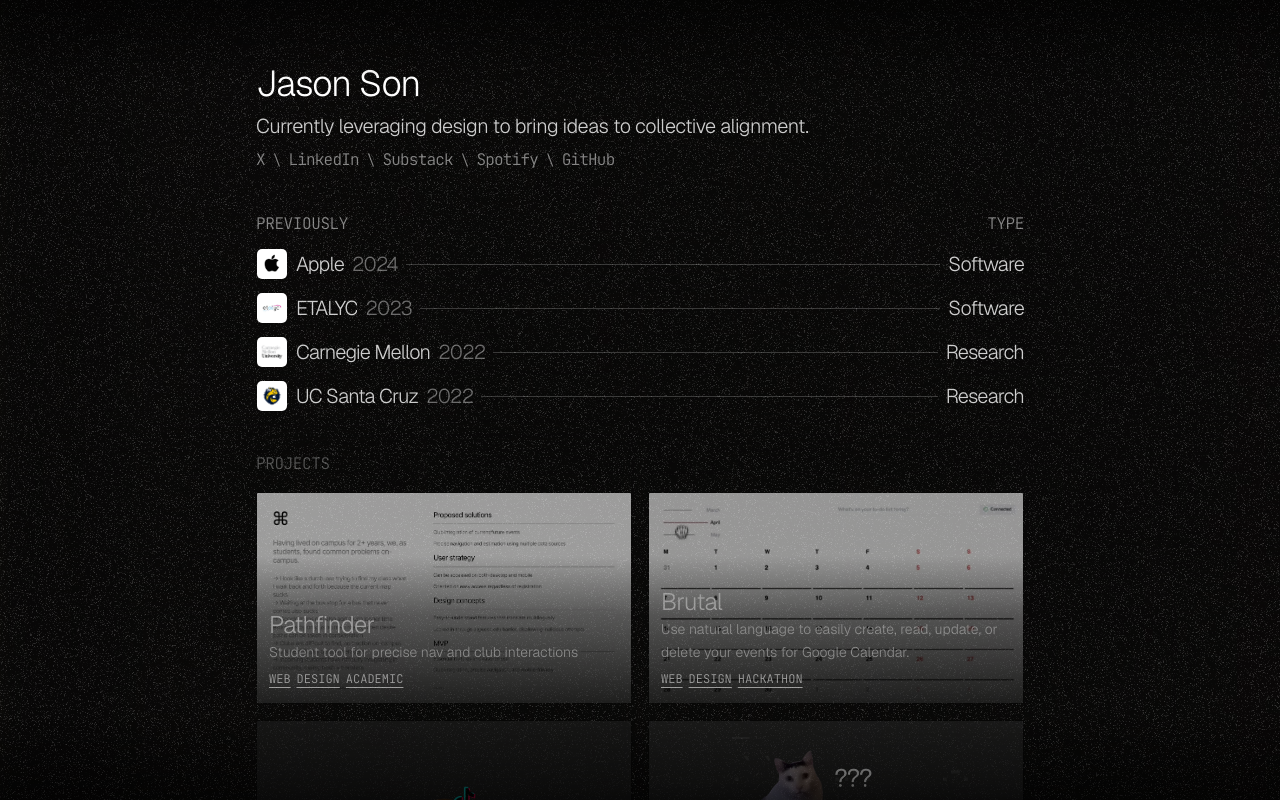
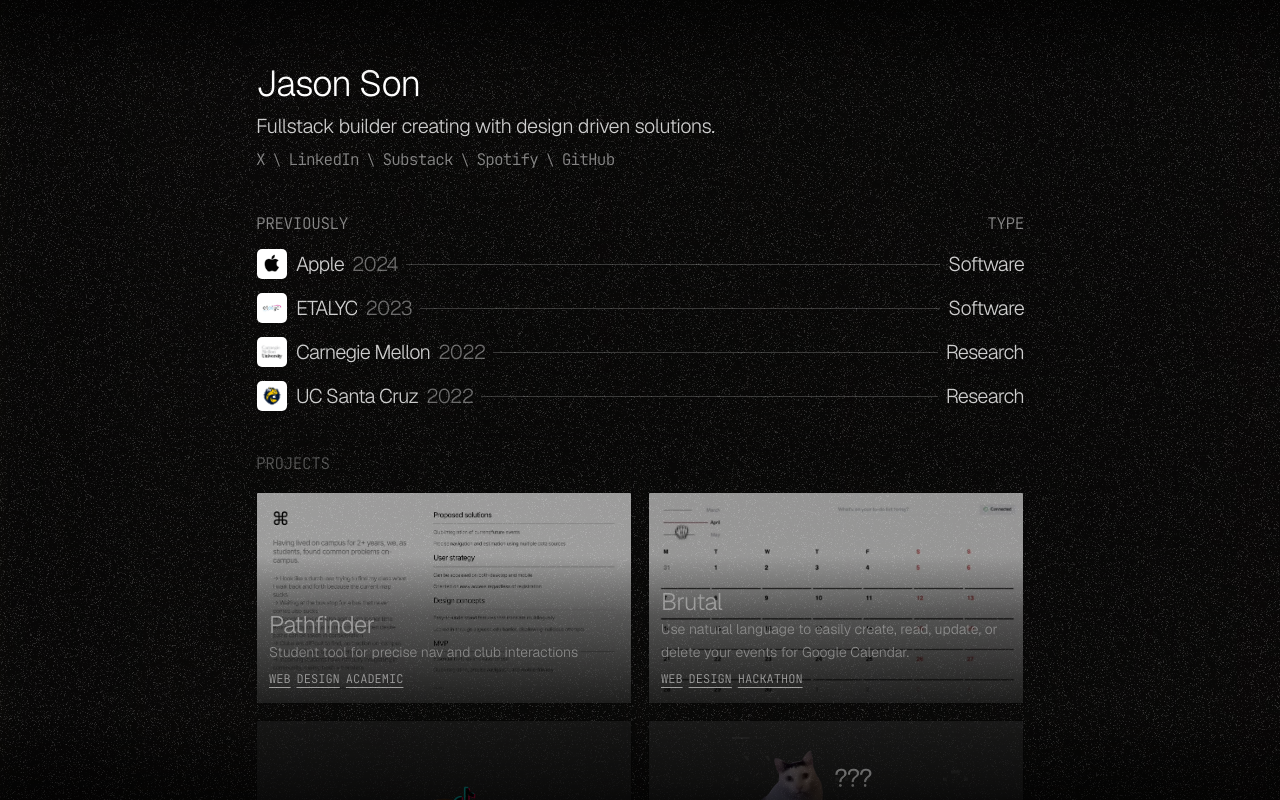
Before and after one commit to vznh/mole, a Next.js app: page / in a window 1280 px wide. Shown: the top 800 px of the page. Built offline with nearby package versions, Linux system fonts and the light colour scheme.

Commit message:
changed tagline

```diff
--- a/src/views/index.tsx
+++ b/src/views/index.tsx
@@ -16,7 +16,7 @@ const IndexView = () => {
       <h1 className="font-geist text-4xl tracking-tight">Jason Son</h1>
 
       <span className="font-geist text-xl opacity-80 tracking-tight">
-        Currently leveraging design to bring ideas to collective alignment.
+        Fullstack builder creating with design driven solutions.
       </span>
       <div>
         <div className="font-jb tracking-tighter opacity-50 flex flex-wrap gap-x-2 items-center">
@@ -178,7 +178,7 @@ const IndexView = () => {
             href="https://github.com/vznh/mole/releases/"
             className="font-jb text-xs tracking-tight hover:underline decoration-dashed underline-offset-4"
           >
-            Version 2 <span className="text-[11px]">/</span> June 2025 ↗
+            Version 3 <span className="text-[11px]">/</span> July 2025 ↗
           </Link>
         </motion.div>
         <div className="md:hidden absolute right-0 top-1/2 transform -translate-y-1/2">
```
